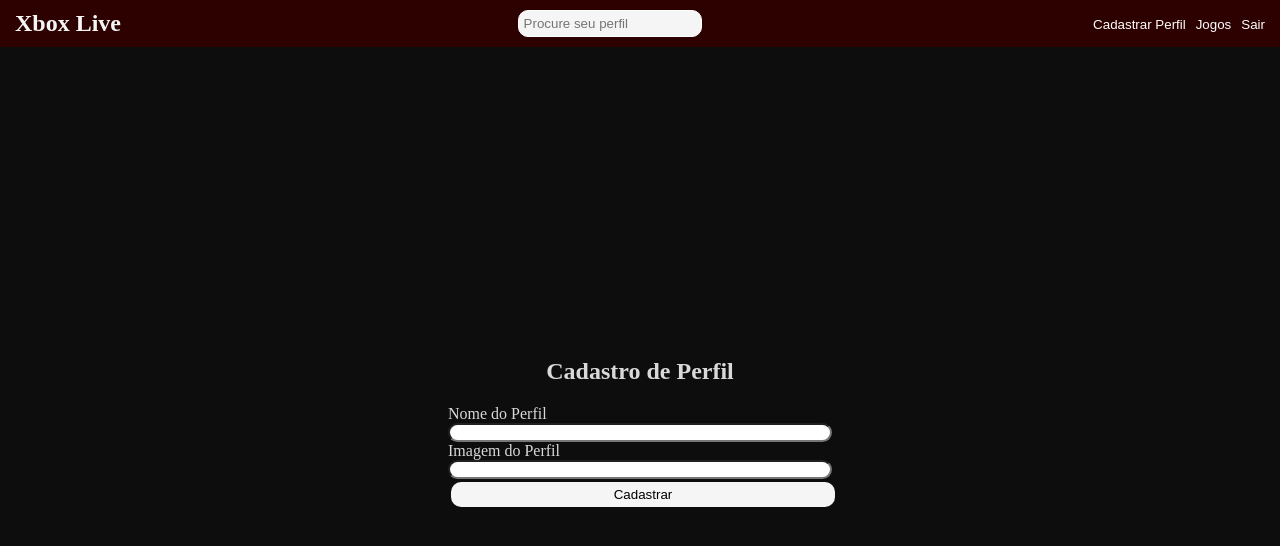
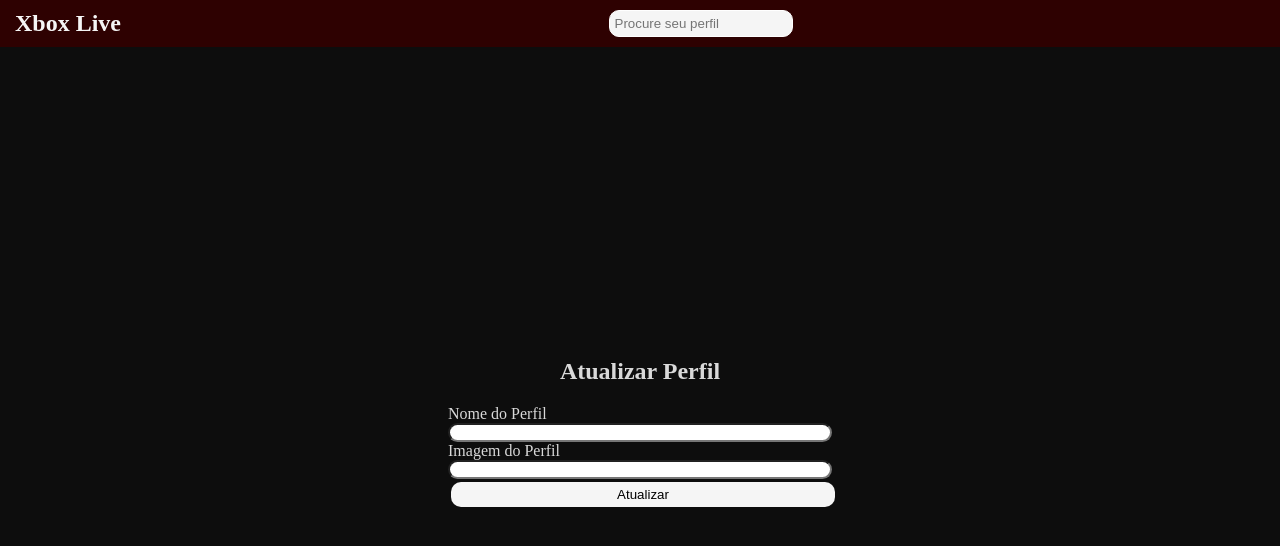
Before and after one commit to vanderleimiguel/Games-Client, a React (Vite) app in the folder client/: page /update/1 in a window 1280 px wide. Shown: the top 546 px of the page. Built offline with nearby package versions, Linux system fonts and the light colour scheme.

Commit message:
fix: ajust navigates, router dom

```diff
--- a/client/src/components/header/header.tsx
+++ b/client/src/components/header/header.tsx
@@ -14,15 +14,22 @@
   return (
     <HeaderComponent>
       <HeaderLogo>
+        {localStorage.getItem("token") ? (
           <Link to={"/home/" + id}>
             <h1>Xbox Live</h1>
           </Link>
+        ) : (
+          <Link to="/">
+            <h1>Xbox Live</h1>
+          </Link>
+        )}
       </HeaderLogo>
       <HeaderSearch>
         <input type="text" placeholder="Procure seu perfil" />
       </HeaderSearch>
       <HeaderButtons>
         <div>
+          {localStorage.getItem("token") ? (
             <button
               onClick={() => {
                 navigate("/create-profile");
@@ -30,8 +37,18 @@
             >
               Cadastrar Perfil
             </button>
-          <button>Jogos</button>
-          <button>Sair</button>
+          ) : null}
+
+          {localStorage.getItem("token") ? (
+            <button
+              onClick={() => {
+                localStorage.removeItem("token");
+                navigate("/");
+              }}
+            >
+              Sair
+            </button>
+          ) : null}
         </div>
       </HeaderButtons>
     </HeaderComponent>
--- a/client/src/pages/Home/home.tsx
+++ b/client/src/pages/Home/home.tsx
@@ -4,10 +4,18 @@
 import { Profile } from "../../utils/types/profile";
 import { api } from "../../utils/api/api";
 import { useParams } from "react-router-dom";
+import { useNavigate } from "react-router-dom";
 
 export function Home() {
+  const navigate = useNavigate();
   const [profiles, setProfiles] = useState<Profile[]>([]);
   const [control, setControl] = useState<boolean>(false);
+
+  const token = localStorage.getItem("token");
+
+  if (!token) {
+    navigate("/");
+  }
 
   function updatePage() {
     setControl(!control);
--- a/client/src/pages/createProfile/createProfile.tsx
+++ b/client/src/pages/createProfile/createProfile.tsx
@@ -33,13 +33,13 @@
 
   return (
     <ContentDiv>
-      <h2>Cadastro de Perfil</h2>
+      <h2>{id ? "Atualizar Perfil" : "Cadastro de Perfil"}</h2>
       <form onSubmit={handleSubmit}>
         <label>Nome do Perfil</label>
         <input type="text" name="profileTitle" required></input>
         <label>Imagem do Perfil</label>
         <input type="text" name="profileImageUrl" required></input>
-        <button type="submit">Cadastrar</button>
+        <button type="submit">{id ? "Atualizar" : "Cadastrar"}</button>
       </form>
     </ContentDiv>
   );
```
Lines whose indentation alone changed are shown as unchanged.
